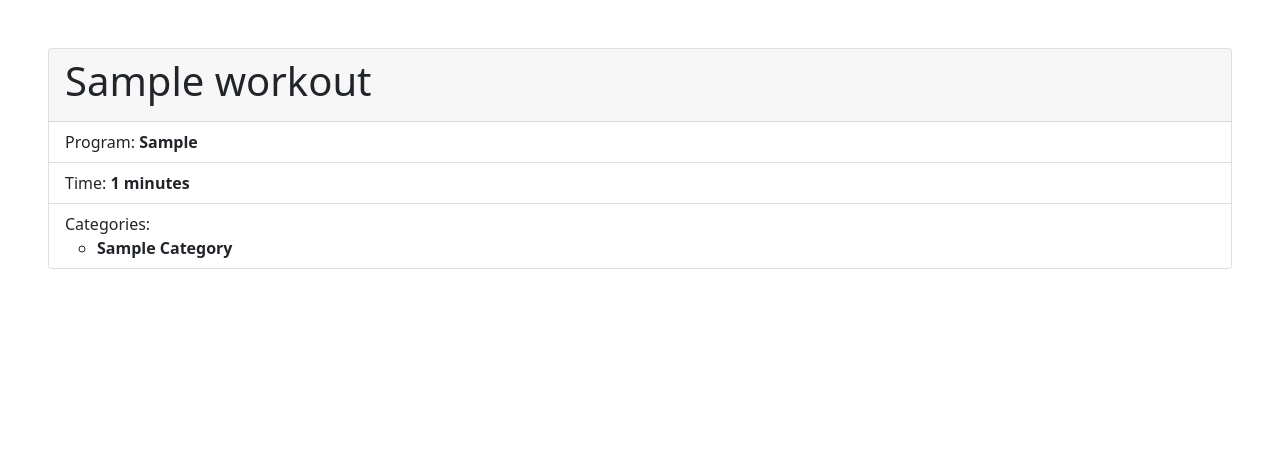
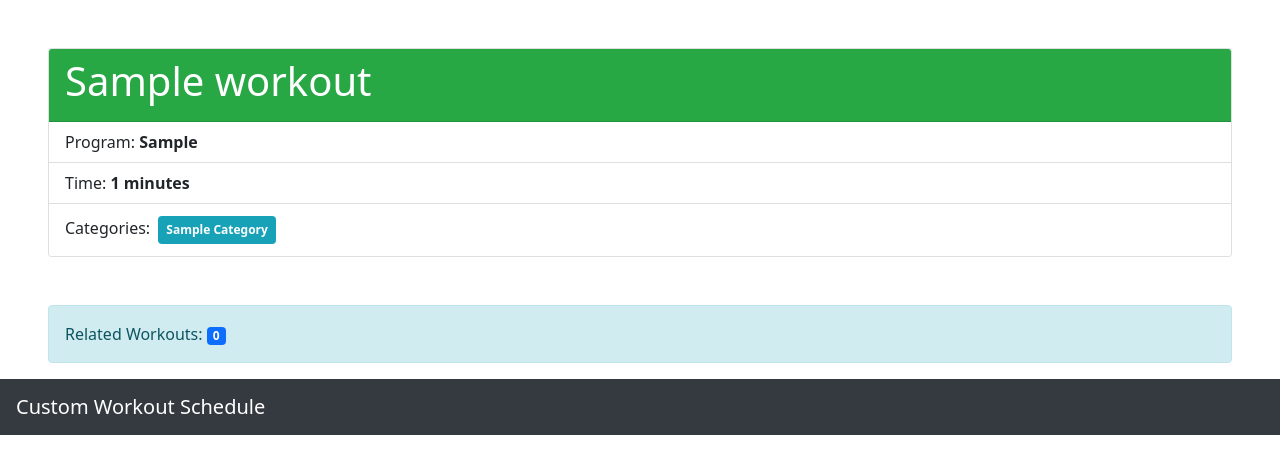
Before and after one commit to TomPrete/custom_workout_schedule, a Django app: page /workout/1 in a window 1280 px wide. Shown: the part 74-548 px from the top of the page. Run offline with Django 3.2, Linux system fonts and the light colour scheme; tables that the repository leaves empty hold one stand-in row (values such as "Sample post"); some libraries are stand-ins or nearby versions.

Commit message:
added pages and links

```diff
--- /dev/null
+++ b/nfl_teams.csv
@@ -0,0 +1,2 @@
+11,Giants,6,4
+12,Bucs,8,2
--- /dev/null
+++ b/workouts/custom_workout_schedule.csv
@@ -0,0 +1 @@
+f
--- /dev/null
+++ b/workouts/nfl_teams.csv
@@ -0,0 +1 @@
+id,team,wins,losses
--- a/workouts/static/css/style.css
+++ b/workouts/static/css/style.css
@@ -1,4 +1,16 @@
 .workout-links {
   text-decoration: none;
-  color: black;
+  color: black
 }
+
+.badge-links {
+  text-decoration: none;
+}
+
+a {
+  text-decoration: none !important
+}
+
+#category-header {
+  font-size: 22px;
+}
--- a/workouts/templates/workouts/all_workouts.html
+++ b/workouts/templates/workouts/all_workouts.html
@@ -18,12 +18,12 @@
           {% for workout in all_workouts %}
             <tr class="align-middle">
               <th scope="row">{{ workout.id }}</th>
-              <td>{{ workout.name }}</td>
+              <td><a class='workout-links' href="{% url 'workout_detail' workout.id %}">{{ workout.name }}</a></td>
               <td>{{ workout.program }}</td>
               <td>{{ workout.time }}</td>
               <td>
                 {% for category in workout.category.all %}
-                  <span class="badge bg-info m-1 p-1">{{ category.category_name|title }}</span> <br>
+                  <span class="badge bg-info m-1 p-1"><a class='text-decoration-none text-white' href="{% url 'category_detail' category.id %}">{{ category.category_name|title }}</a></span> <br>
                 {% endfor %}
               </td>
             </tr>
--- a/workouts/templates/workouts/base.html
+++ b/workouts/templates/workouts/base.html
@@ -21,7 +21,7 @@
           <span class="navbar-toggler-icon"></span>
         </button>
         <div class="collapse navbar-collapse" id="navbarNav">
-          <ul class="navbar-nav">
+          <ul class="navbar-nav ">
             <li class="nav-item">
               <a class="nav-link " aria-current="page" href="{% url 'main_app' %}">Home</a>
             </li>
@@ -40,6 +40,11 @@
     </nav>
     {% block content %}
     {% endblock %}
+    <nav class="navbar bottom navbar-dark bg-dark">
+      <div class="container-fluid">
+        <a class="navbar-brand" href="#">Custom Workout Schedule</a>
+      </div>
+    </nav>
     <script src="" async defer></script>
   </body>
 </html>
--- a/workouts/templates/workouts/programs_table.html
+++ b/workouts/templates/workouts/programs_table.html
@@ -9,7 +9,7 @@
       <div class="card-header" id="headingOne">
         <h2 class="mb-0">
           <button class="btn btn-block text-left" type="button" data-toggle="collapse" data-target="#program{{ program.program.id }}" aria-expanded="true" aria-controls="program{{ program.program.id }}">
-            {{ program.program.program }}
+            <b>{{ program.program.program }}</b>  <span class="badge bg-secondary">{{ program.total_workouts }} workouts</span>
           </button>
         </h2>
       </div>
@@ -31,7 +31,7 @@
                   <th class='mb-3'>{{ workout.time }}</th>
                   <th class='mb-3'>
                     {% for category in workout.category.all %}
-                      <span class="badge bg-info m-1 p-1">{{ category.category_name|title }}</span> <br>
+                      <span class="badge bg-info m-1 p-1"><a class='text-decoration-none text-white' href="{% url 'category_detail' category.id %}">{{ category.category_name|title }}</a></span> <br>
                     {% endfor %}
                   </th>
               </tr>
--- a/workouts/templates/workouts/workout_detail.html
+++ b/workouts/templates/workouts/workout_detail.html
@@ -1,20 +1,46 @@
 {% extends 'workouts/base.html' %}
 
 {% block content %}
+{% load static %}
 <div class="card m-5">
-  <div class="card-header">
-    <h1>{{ workout.name }}</h1>
+  <div class="card-header bg-success text-white">
+    <h1 class="display-6">{{ workout.name }}</h1>
   </div>
   <ul class="list-group list-group-flush">
     <li class="list-group-item">Program: <b>{{ workout.program }}</b></li>
     <li class="list-group-item">Time: <b>{{ workout.time }} minutes</b></li>
     <li class="list-group-item"> Categories:
-      <ul>
-        {% for category in workout.category.all %}
-        <li><b>{{ category.category_name|title }}</b></li>
-        {% endfor %}
-      </ul>
+      {% for category in workout.category.all %}
+      <span class="badge bg-info m-1 p-2"><a class='text-decoration-none text-white' href="{% url 'category_detail' category.id %}">{{ category.category_name|title }}</a></span>
+      {% endfor %}
     </li>
   </ul>
 </div>
-{% endblock %}
+<div>
+  <div class="alert alert-info mx-5" role="alert">
+    Related Workouts: <span class="badge bg-primary">{{ related_workouts|length }}</span>
+  </div>
+  {% if related_workouts %}
+  <div class="container">
+    <div class="row align-items-start">
+      {% for workout in related_workouts %}
+      <div class="col mb-4">
+        <div class="card" style="width: 22rem;">
+          <div class="card-header">
+            <a class='workout-links' href="{% url 'workout_detail' workout.id %}"><b>{{ workout.name }}</b></a>
+          </div>
+          <ul class="list-group list-group-flush">
+            <li class="list-group-item">Program: {{ workout.program }}</li>
+            <li class="list-group-item">Time: {{ workout.time }} minutes</li>
+            <li class="list-group-item"> Categories:
+              {% for category in workout.category.all %}
+              <span class="badge bg-info m-1 p-2"><a class='text-decoration-none text-white' href="{% url 'category_detail' category.id %}">{{ category.category_name|title }}</a></span>
+              {% endfor %}
+            </li>
+          </ul>
+        </div>
+      </div>
+      {% endfor %}
+      {% endif %}
+    </div>
+    {% endblock %}
--- a/workouts/urls.py
+++ b/workouts/urls.py
@@ -6,6 +6,8 @@ urlpatterns = [
     path('', views.main_app, name='main_app'),
     path('programs', views.all_programs, name='all_programs'),
     path('workouts', views.all_workouts, name='all_workouts'),
-    path('workout/<str:workout_id>', views.workout_detail, name='workout_detail'),
+    path('workout/<int:workout_id>', views.workout_detail, name='workout_detail'),
+    path('category/<int:category_id>', views.category_detail, name='category_detail'),
     path('products', views.affiliate_page, name='affiliate_page'),
+    path('download-csv/<str:schedule>', views.save_workout_to_csv, name='save_workout_to_csv'),
 ]
--- a/workouts/views.py
+++ b/workouts/views.py
@@ -1,10 +1,15 @@
 from django.shortcuts import render
+from django.http import HttpResponse
 from .models import Program, Workout, Category, Type, MuscleGroup
 from .generate_schedule import Schedule
+from collections import Counter
+import csv
+from ast import literal_eval
 
 def main_app(request):
   programs = Program.objects.all()
   week = [3, 4, 5, 6, 7]
+  final_schedule = None
   if request.method == "POST":
     programs_selected = request.POST.getlist('programs')
     if len(programs_selected) == 0:
@@ -16,6 +21,32 @@ def main_app(request):
     return render(request, 'workouts/home.html', {'programs': programs, 'week': week, 'schedule': final_schedule})
   return render(request, 'workouts/home.html', {'programs': programs, 'week': week})
 
+def save_workout_to_csv(request, schedule):
+  response = HttpResponse(content_type='text/csv')
+  response['Content-Disposition'] = 'attachment; filename="custom_workout_schedule.csv"'
+  print(request)
+  print(response)
+  schedule.replace('%20', ' ')
+  schedule = literal_eval(schedule)
+  print(schedule)
+  writer = csv.writer(response)
+  writer.writerow(['First row', 'Foo', 'Bar', 'Baz'])
+  writer.writerow(['Second row', 'A', 'B', 'C', '"Testing"', "Here's a quote"])
+
+  return response
+  # with open('custom_workout_schedule.csv', mode='w') as schedule_file:
+  #   fieldnames = ['week', 'day', 'workout', 'program', 'minutes', 'categories']
+  #   writer = csv.DictWriter(schedule_file, fieldnames=fieldnames)
+  #   writer.writeheader()
+  #   for index, value in enumerate(final_schedule):
+  #     for key in value:
+  #       writer.writerow({
+  #         'week': index+1,
+  #         'day': key,
+  #         'workout': value[key],
+  #         'program': value[key].program,
+  #         'minutes': value[key].time
+  #       })
 
 def _get_program_workouts(programs):
   workouts = Program.objects.get(program=programs[0]).workouts.all()
@@ -38,14 +69,42 @@ def all_programs(request):
 
 def workout_detail(request, workout_id):
   workout = Workout.objects.get(id=workout_id)
-  program_workouts = []
-  return render(request, 'workouts/workout_detail.html', {'workout': workout})
+  related_workouts = _find_related_workouts(workout)
+  return render(request, 'workouts/workout_detail.html', {'workout': workout, 'related_workouts': related_workouts})
 
+# Get related workouts based on categories
+def _find_related_workouts(workout):
+  workouts_query = []
+  list_of_workouts_in_category = []
+  related_workouts = []
+  if workout.category.all().count() == 1:
+    list_of_workouts_in_category = workout.category.first().workouts.all()
+    for related_workout in list_of_workouts_in_category:
+      if related_workout != workout:
+        related_workouts.append(related_workout)
+  else:
+    for category in workout.category.all():
+      workouts_query.append(category.workouts.all())
+    for list in workouts_query:
+      for related_workout in list:
+        list_of_workouts_in_category.append(related_workout)
+    list_of_workouts_in_category = [k for k,v in Counter(list_of_workouts_in_category).items() if v>1]
+    for related_workout in list_of_workouts_in_category:
+        if related_workout != workout:
+          related_workouts.append(related_workout)
+  return related_workouts
 
 def all_workouts(request):
   workouts = Workout.objects.all().order_by()
   return render(request, 'workouts/all_workouts.html', {'all_workouts': workouts})
 
 
+
+def category_detail(request, category_id):
+  category = Category.objects.get(id=category_id)
+  all_workouts_in_category = Category.objects.get(id=category_id).workouts.all()
+  return render(request, 'workouts/category_detail.html', {'category': category, 'all_workouts_in_category': all_workouts_in_category})
+
+
 def affiliate_page(request):
   return render(request, 'workouts/products.html', {})
```
Also changed, not shown: custom_workout_schedule.csv (added, +61 -0 lines), workouts/templates/workouts/category_detail.html (added, +57 -0 lines), workouts/templates/workouts/home.html (+7 -0 lines).
